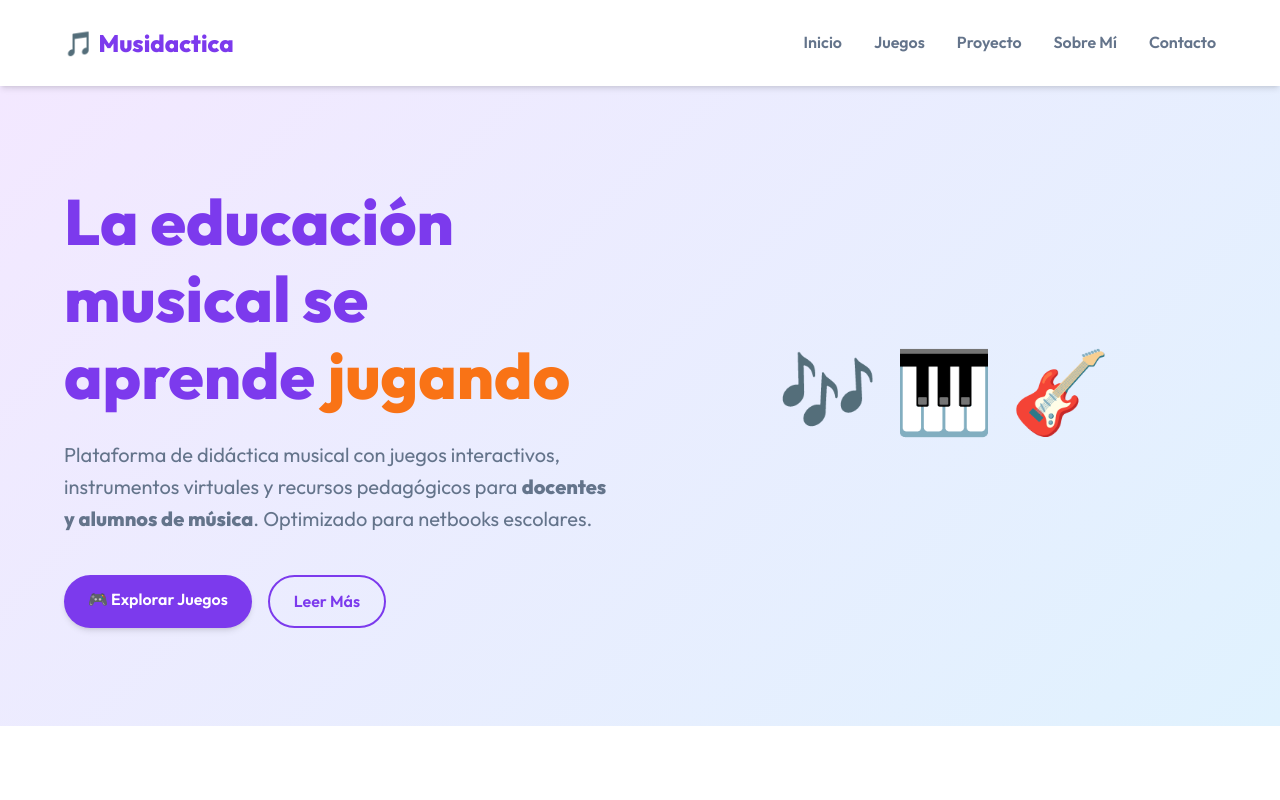
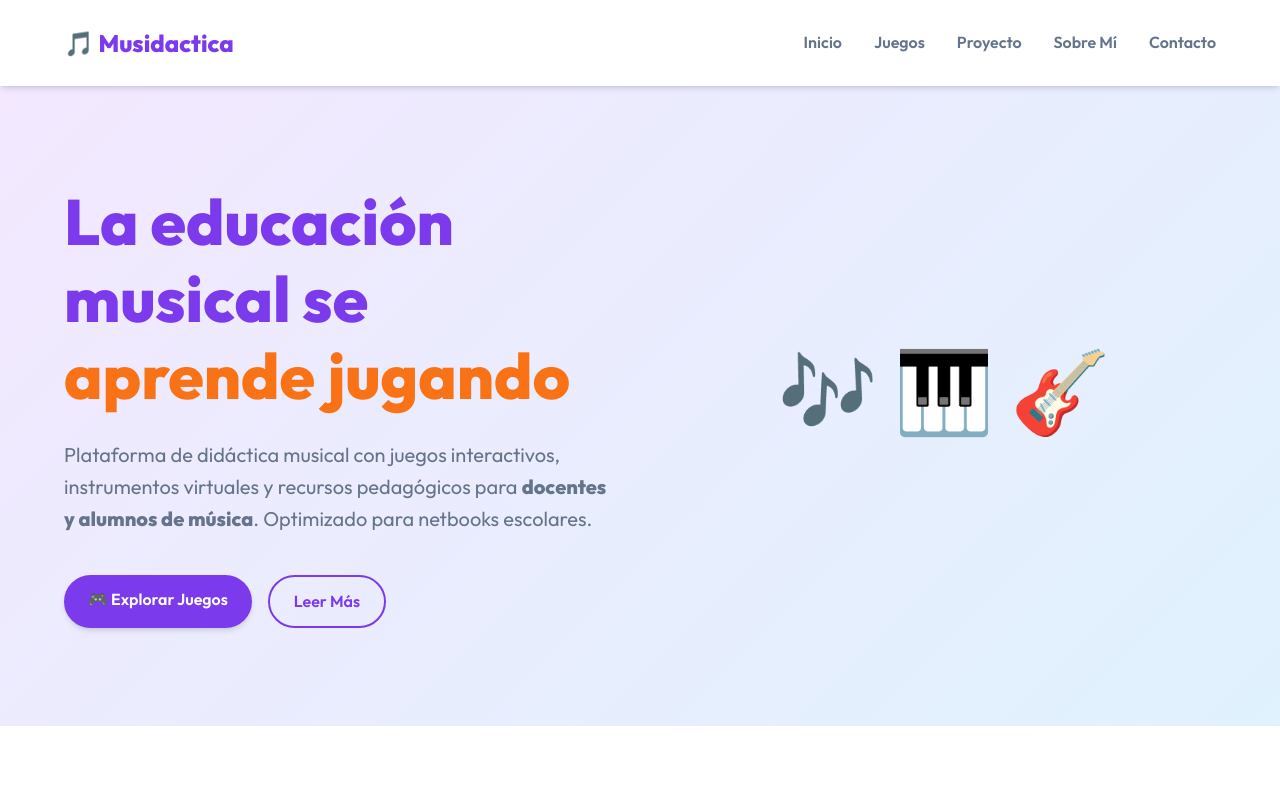
Before and after one commit to Gianfrank87/Musidactica, a website built with Vite: page index.html in a window 1280 px wide. Shown: the top 800 px of the page. Built offline with nearby package versions, Linux system fonts and the light colour scheme.

Commit message:
cambio de colores en el texto del hero

```diff
--- a/index.html
+++ b/index.html
@@ -162,7 +162,7 @@
         <section id="hero" class="hero" aria-label="Presentación de Musidactica">
             <div class="hero-content">
                 <!-- h1 único con la keyword principal de la página -->
-                <h1>La educación musical se aprende <span class="highlight">jugando</span></h1>
+                <h1>La educación musical se<span class="highlight"> aprende jugando</span></h1>
                 <p>Plataforma de didáctica musical con juegos interactivos, instrumentos virtuales y recursos pedagógicos para <strong>docentes y alumnos de música</strong>. Optimizado para netbooks escolares.</p>
                 <div class="hero-buttons">
                     <a href="/src/games/index.html" class="btn btn-primary">🎮 Explorar Juegos</a>
```
